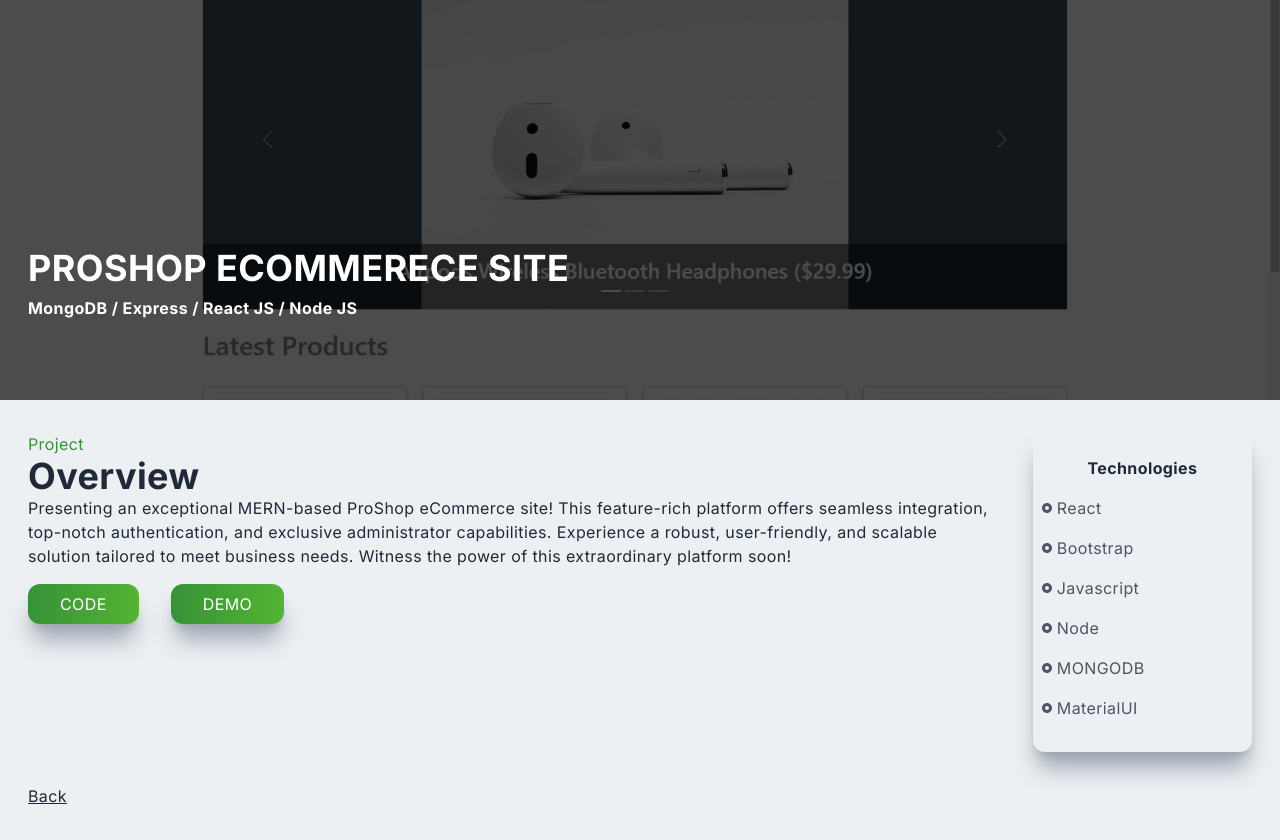
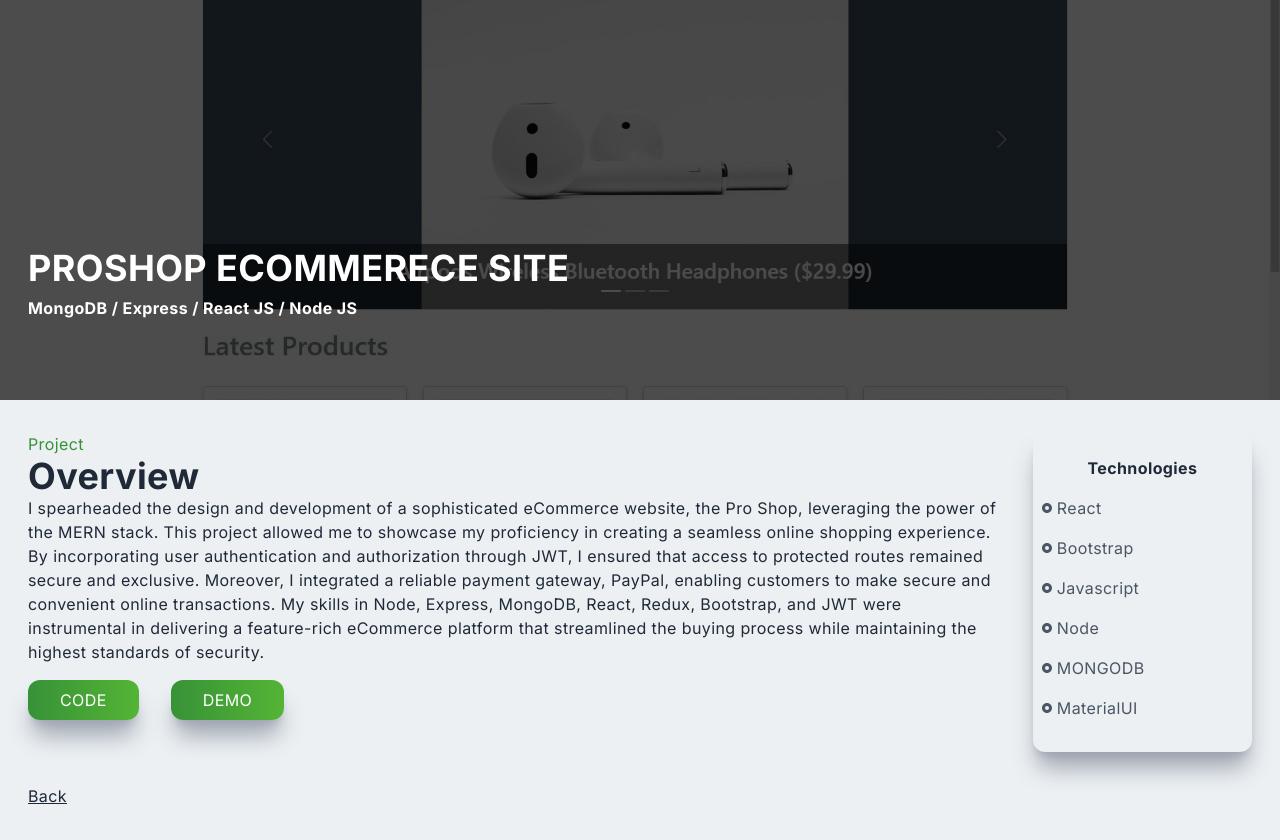
Before and after one commit to Karns11/NextjsPortfolio, a Next.js app: page /proshop in a window 1280 px wide. Built offline with nearby package versions, Linux system fonts and the light colour scheme.

Commit message:
changed proshop description

```diff
--- a/app/proshop/page.jsx
+++ b/app/proshop/page.jsx
@@ -27,12 +27,18 @@ const property = () => {
           <p className="text-[#379237]">Project</p>
           <h2>Overview</h2>
           <p>
-            Presenting an exceptional MERN-based ProShop eCommerce site! This
-            feature-rich platform offers seamless integration, top-notch
-            authentication, and exclusive administrator capabilities. Experience
-            a robust, user-friendly, and scalable solution tailored to meet
-            business needs. Witness the power of this extraordinary platform
-            soon!
+            I spearheaded the design and development of a sophisticated
+            eCommerce website, the Pro Shop, leveraging the power of the MERN
+            stack. This project allowed me to showcase my proficiency in
+            creating a seamless online shopping experience. By incorporating
+            user authentication and authorization through JWT, I ensured that
+            access to protected routes remained secure and exclusive. Moreover,
+            I integrated a reliable payment gateway, PayPal, enabling customers
+            to make secure and convenient online transactions. My skills in
+            Node, Express, MongoDB, React, Redux, Bootstrap, and JWT were
+            instrumental in delivering a feature-rich eCommerce platform that
+            streamlined the buying process while maintaining the highest
+            standards of security.
           </p>
           <a
             href="https://github.com/Karns11/ProShopV2"
```
